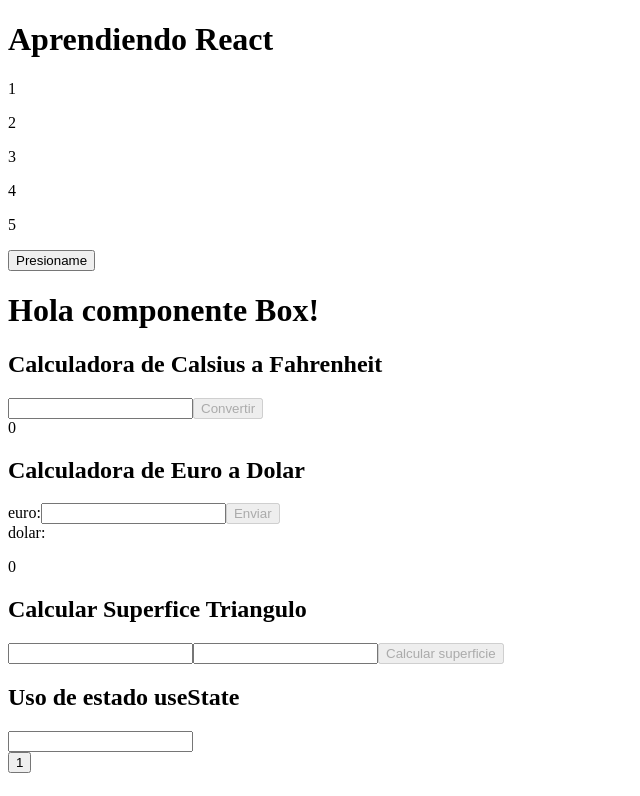
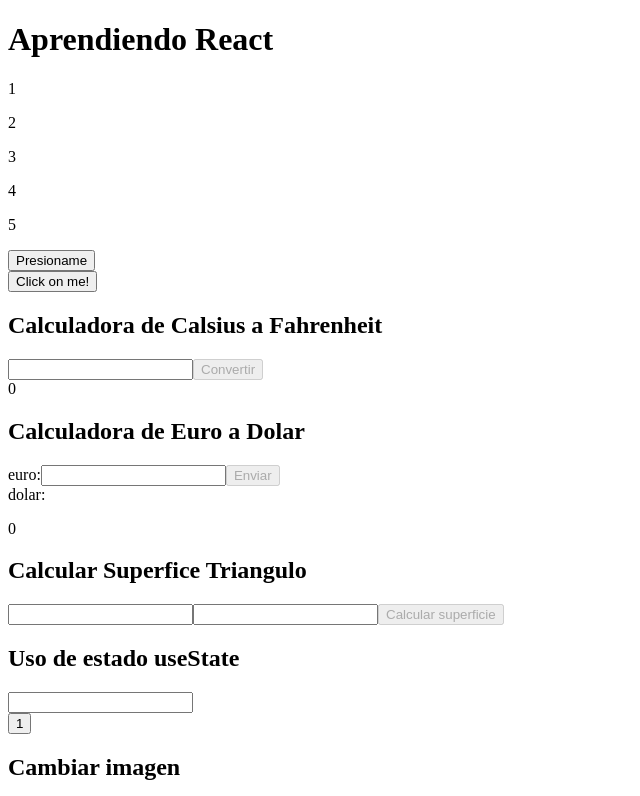
Before and after one commit to Cristian-Mansilla/ReactLearn, a React (Create React App) app: page / in a window 1280 px wide. Shown: the top 796 px of the page, without its empty margins (0-640 px from the left). Built offline with nearby package versions, Linux system fonts and the light colour scheme.

Commit message:
props de padre a hijo y vice

```diff
--- a/src/App.js
+++ b/src/App.js
@@ -11,6 +11,7 @@
     alert("Saluda React");
   };
   const array = [1, 2, 3, 4, 5];
+  const changePather = (param) => { alert(param) };
   return (
     <>
       <div>{titulo}</div>
@@ -23,7 +24,7 @@
         <button onClick={btnAlert}>Presioname</button>
       </div>
       <div>
-        <Box>Hola componente Box!</Box>
+        <Box title='hola componente box' onSomeEvent={changePather}>Hola componente Box!</Box>
         <Termostato />
         <Dolar />
         <Superficie />
--- a/src/components/Box.js
+++ b/src/components/Box.js
@@ -1,7 +1,18 @@
-const Box = (props) => {
-    return <>
-        <h1>{props.children}</h1>
+//!Props de padre a hijo
+// const Box = (props) => {
+//   return (
+//     <>
+//       <h1>{props.children}</h1>
+//     </>
+//   );
+
+//!Porps de hijo a padre
+const Box = ({ onSomeEvent,title}) => {
+  return (
+    <>
+      <button onClick={() => onSomeEvent()}>Click on me!</button>
     </>
-}
+  );
+};
 
 export default Box;
```
